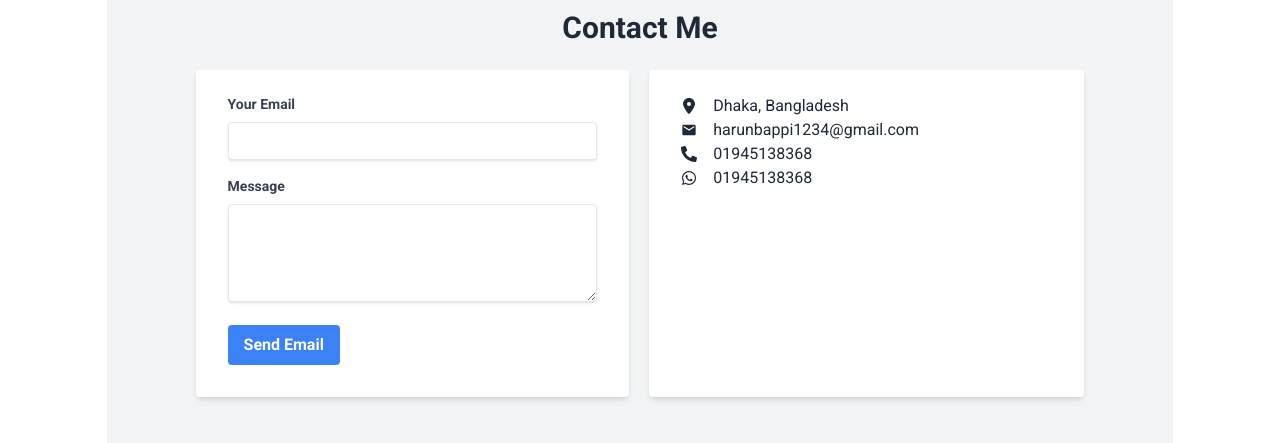
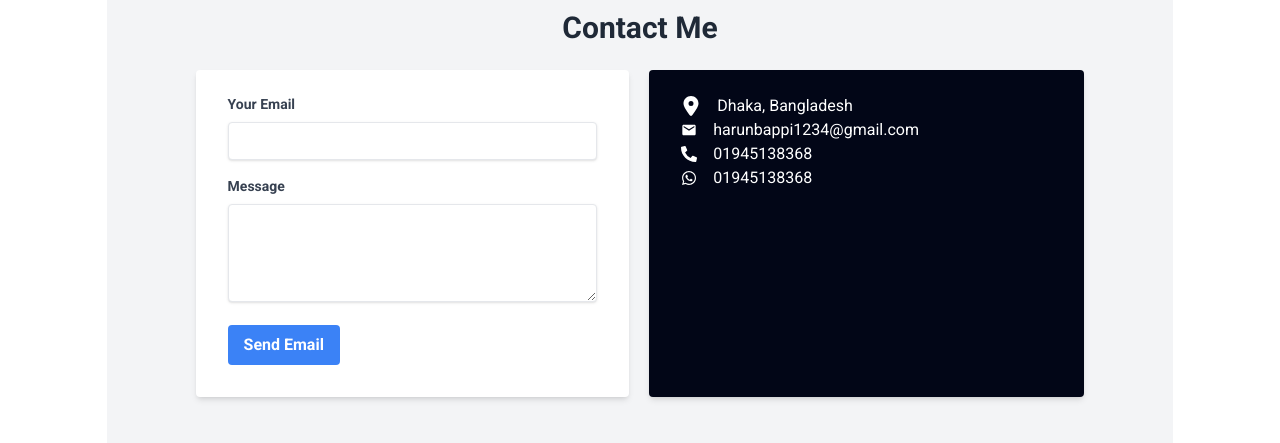
Before and after one commit to HarunBappi/Professional-Portfolio, a React (Vite) app: page / in a window 1280 px wide. Shown: the part 1740-2183 px from the top of the page. Built offline with nearby package versions, Linux system fonts and the light colour scheme.

Commit message:
contact me modified

```diff
--- a/src/Pages/ContactMe/ContactMe.jsx
+++ b/src/Pages/ContactMe/ContactMe.jsx
@@ -68,9 +68,9 @@ export default function ContactMe() {
         </div>
 
 
-      <div className="bg-white shadow-md rounded px-8 pt-6 pb-8 w-1/2">
+      <div className="bg-slate-950 shadow-md rounded px-8 pt-6 pb-8 w-1/2 text-white">
         <div className="flex items-center gap-4">
-        <FaLocationDot></FaLocationDot>
+        <FaLocationDot className="text-xl"></FaLocationDot>
         <p>Dhaka, Bangladesh</p>
         </div>
         <div className="flex items-center gap-4">
```
